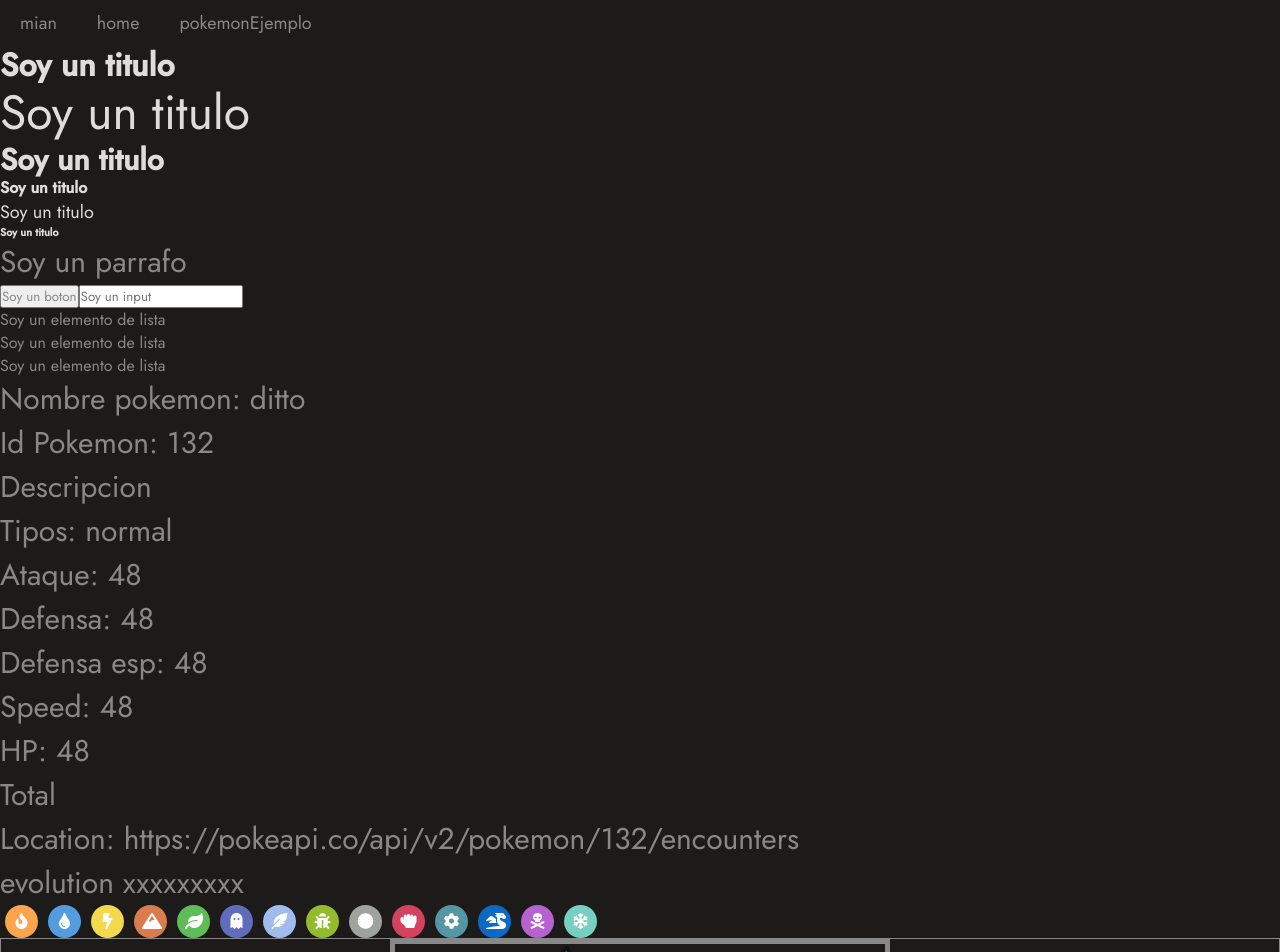
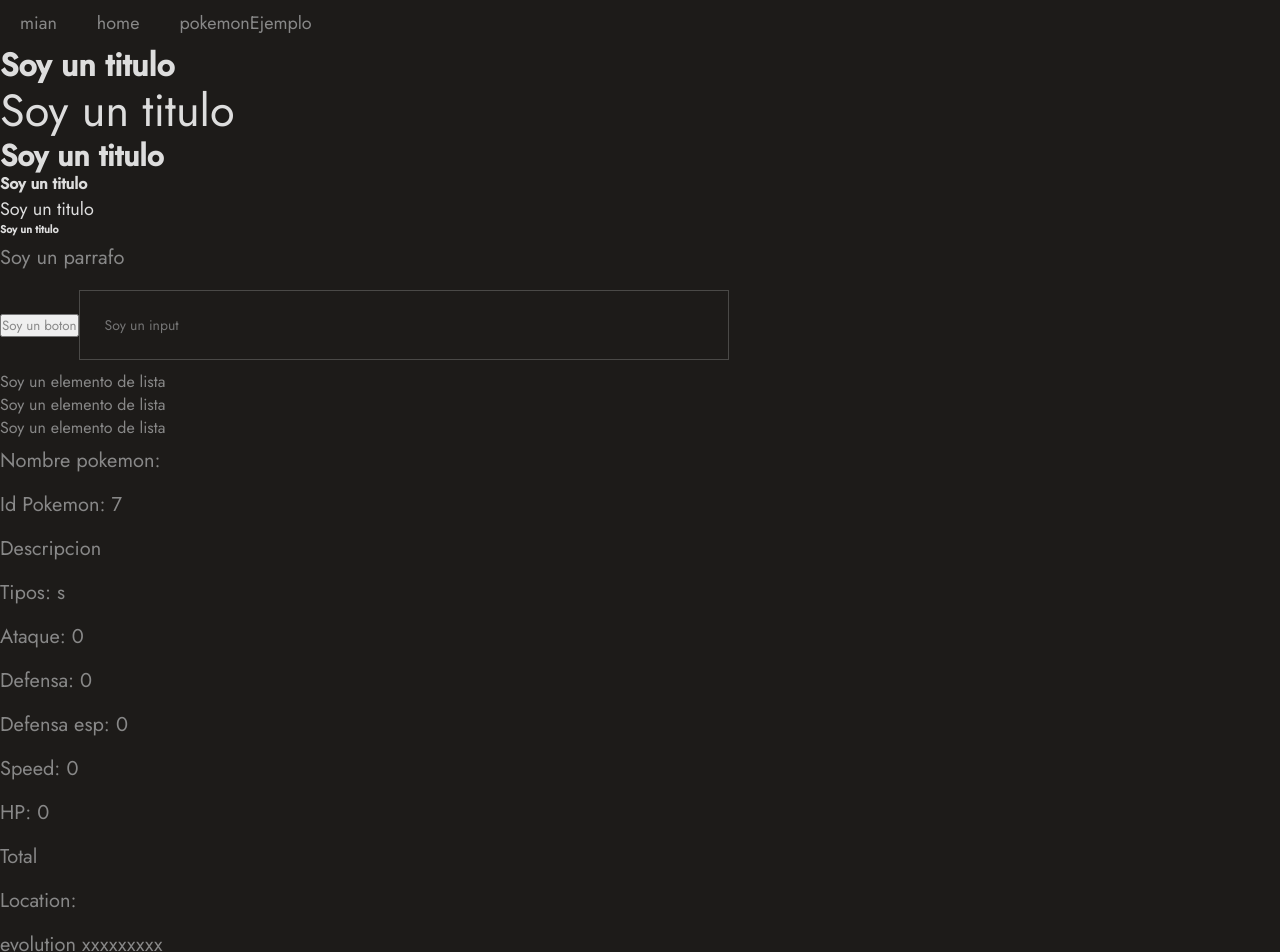
Before and after one commit to facu1995/PokeDev, a React (Create React App) app: page / in a window 1280 px wide. Shown: the top 952 px of the page. Built offline with nearby package versions, Linux system fonts and the light colour scheme.

Commit message:
Modifique diseño en cards y realice un formulario

```diff
--- a/src/components/initializerJSON/pokemonInitJSON.js
+++ b/src/components/initializerJSON/pokemonInitJSON.js
@@ -56,6 +56,46 @@ const pokemonInit={
                 "name": "",
                 "url": ""
             }
+        },
+        {
+            "base_stat": 0,
+            "effort": 0,
+            "stat": {
+                "name": "",
+                "url": ""
+            }
+        },
+        {
+            "base_stat": 0,
+            "effort": 0,
+            "stat": {
+                "name": "",
+                "url": ""
+            }
+        },
+        {
+            "base_stat": 0,
+            "effort": 0,
+            "stat": {
+                "name": "",
+                "url": ""
+            }
+        },
+        {
+            "base_stat": 0,
+            "effort": 0,
+            "stat": {
+                "name": "",
+                "url": ""
+            }
+        },
+        {
+            "base_stat": 0,
+            "effort": 0,
+            "stat": {
+                "name": "",
+                "url": ""
+            }
         }
     ],
     "types": [
--- a/src/components/presentational/CallDataExample.jsx
+++ b/src/components/presentational/CallDataExample.jsx
@@ -1,25 +1,26 @@
 import React from 'react'
-import dataPokemon from '../mocks/pokemonData'
+//import {pokemon from '../mocks/pokemonData'
 import '../../styles/components/pokeTypes.css'
 import pokeTypes from './visualData/pokeTypes';
+import UsePokemon from "../context/usePokemon";  /* Entrada de datos pokemon*/
 
 
 
 export const CallDataExample = () => {
-
+    const pokemon = UsePokemon();       //Le pasamos la funcion
     return (
         <div>
-            <p>Nombre pokemon: {dataPokemon.name}</p>
-            <p>Id Pokemon: {dataPokemon.id}</p>
+            <p>Nombre pokemon:  {pokemon.name}</p>
+            <p>Id Pokemon:  {pokemon.id}</p>
             <p>Descripcion</p>
-            <p>Tipos: {dataPokemon.types[0].type.name}</p>
-            <p>Ataque: {dataPokemon.stats[1].base_stat}</p>
-            <p>Defensa: {dataPokemon.stats[2].base_stat}</p>
-            <p>Defensa esp: {dataPokemon.stats[4].base_stat}</p>
-            <p>Speed: {dataPokemon.stats[5].base_stat}</p>
-            <p>HP: {dataPokemon.stats[0].base_stat}</p>
+            <p>Tipos:  {pokemon.types[0].type.name}</p>
+            <p>Ataque:  {pokemon.stats[1].base_stat}</p>
+            <p>Defensa:  {pokemon.stats[2].base_stat}</p>
+            <p>Defensa esp:  {pokemon.stats[4].base_stat}</p>
+            <p>Speed:  {pokemon.stats[5].base_stat}</p>
+            <p>HP:  {pokemon.stats[0].base_stat}</p>
             <p>Total</p>
-            <p>Location: {dataPokemon.location_area_encounters}</p>
+            <p>Location:  {pokemon.location_area_encounters}</p>
 
             <p>evolution xxxxxxxxx</p>
             <i class={pokeTypes.fire}></i>
--- /dev/null
+++ b/src/components/presentational/MyPokemonScreen/pruebaFormulario.jsx
@@ -0,0 +1,23 @@
+import React from 'react'
+import '../../../styles/components/MyFormulario.css'
+
+export const MyFormulario = () => {
+    return (
+        <section className = 'MyFormularioSection'>
+            <h5 className = 'GOLD'>CONTACT</h5>
+            <h2>Get In Touch </h2>
+            <p>If you have any suggestion, project or even you want to say “hello”, <br />
+            please fill out the form below and I will reply you shortly.</p>
+
+            <form id="form" class="topBefore">
+
+                <input class="nombre" id="name" type="text" placeholder="Name *"/>
+                <input class="email" id="email" type="text" placeholder="Email *" required/>
+                <input id="phone" type="text" placeholder="Phone "/>
+                <textarea id="message" type="text" placeholder="Message"></textarea>
+                <input id="submit" type="submit" value="SEND MESSAGE"/>
+
+            </form>
+        </section>
+    )
+}
--- a/src/components/presentational/PokemonAllScreen/CardPokemon.jsx
+++ b/src/components/presentational/PokemonAllScreen/CardPokemon.jsx
@@ -15,11 +15,19 @@ function CardPokemon({ id, name, url }) {
         setPokemon(dataJSON);
     }
     return (
-            <div className="CardPokemon">
-            <h5 className="CardPokemon__name">{name}</h5>
-            <img className="CardPokemon__img" src={imgSrc} alt="imagen"/>
-            <p>tipo:{pokemon.types[0].type.name}</p>
-            </div>
+
+                <div className="contenedor1">
+                  <div className="contenedor2">
+                    <div className="CardPokemon">
+                      <img className="CardPokemon__img" src={imgSrc} alt="imagen"/>
+                      <h5 class="GOLD">HI THERE! I'M </h5>
+                      <h3 className="CardPokemon__name"><span className = 'MyPokemonScreenHeader__blink'>[</span> {name} <span className = 'MyPokemonScreenHeader__blink'>]</span></h3>
+                      <p>Tipo: {pokemon.types[0].type.name}</p>
+                      </div>
+                  </div>
+                </div>
+
+
     )
 }
 
--- a/src/components/screens/MyPokemonScreen.jsx
+++ b/src/components/screens/MyPokemonScreen.jsx
@@ -3,6 +3,7 @@ import { MyPokemonScreenDetails } from '../presentational/MyPokemonScreen/MyPoke
 import { MyPokemonScreenExpEvoLoc } from '../presentational/MyPokemonScreen/MyPokemonScreenExpEvoLoc'
 import { MyPokemonScreenHeader } from '../presentational/MyPokemonScreen/MyPokemonScreenHeader'
 import { MyPokemonScreenStats } from '../presentational/MyPokemonScreen/MyPokemonScreenStats'
+import { MyFormulario } from '../presentational/MyPokemonScreen/pruebaFormulario'
 
 
 export const MyPokemonScreen = () => {
@@ -12,6 +13,7 @@ export const MyPokemonScreen = () => {
             <MyPokemonScreenDetails />
             <MyPokemonScreenStats />
             <MyPokemonScreenExpEvoLoc />
+            <MyFormulario />
         </>
     )
 }
--- a/src/components/screens/PokemonScreen.jsx
+++ b/src/components/screens/PokemonScreen.jsx
@@ -1,5 +1,6 @@
 import React, { useEffect, useState } from 'react';
 import { useParams } from 'react-router';
+import { CallDataExample } from '../presentational/CallDataExample';
 
 //components
 import StatBasePokemon from '../presentational/StatBasePokemon';
@@ -72,8 +73,8 @@ export const PokemonScreen = () => {
             <p>evolucionesNameArray{evoluciones.name}</p>
             <PokemonContext.Provider value={pokemon}>
                 <StatBasePokemon evoluciones={evoluciones} />
-                {/* <HeaderPokemon />
-            <AtaquesPokemon />
+                { <CallDataExample />
+            /*<AtaquesPokemon />
             <EnergiaPokemon /> */}
             </PokemonContext.Provider>
         </>
--- a/src/styles/base/base.css
+++ b/src/styles/base/base.css
@@ -37,7 +37,7 @@ h1, h2, h3, h4, h5, h6 {
 }
 
 h2{
-    font-size: 48px;
+    font-size: 45px;
     font-weight:400;
 }
 
@@ -57,7 +57,7 @@ h5{
 
 
 p{
-    font-size: 30px;
+    font-size: 20px;
     line-height: 44px;
     letter-spacing: 0;
     color: var(--gc);
--- a/src/styles/components/CardPokemon.css
+++ b/src/styles/components/CardPokemon.css
@@ -1,12 +1,45 @@
+*{
+    margin: 0;
+    padding: 0;
+    box-sizing: border-box;
+}
+
 .CardPokemon{
+    position: relative;
     display: flex;
     flex-direction: column;
     align-items: center;
+    padding: 20px;
 }
+
+.contenedor1{
+    display: flex;
+    justify-content: center;
+    align-items: center;
+    margin: 0 -10px;
+    height: 500px;
+    width: 370px;
+    border: 1px solid rgba(255,255,255,.2);
+}
+.contenedor2{
+    position: absolute;
+    height: 470px;
+    width: 400px;
+    border: 1px solid rgba(255,255,255,.2);
+}
+
 .CardPokemon__img{
     height:300px;
     width:300px;
+    margin: 0 0 10px
 }
+
 .CardPokemon__name{
+    margin: 5px 0 5px;
     text-transform: uppercase;
 }
+
+.MyPokemonScreenHeader__blink{
+    color: var(--grc);
+    animation: blink 2.5s linear infinite;
+}
--- /dev/null
+++ b/src/styles/components/MyFormulario.css
@@ -0,0 +1,80 @@
+.MyFormularioSection{
+    border: 1px solid red;
+}
+
+h2{
+
+}
+
+  #form {
+    position: relative;
+    left: 0;
+    width: 550px;
+    margin: 50px auto 100px 15px;
+  }
+
+  input {
+    font-size: 0.875em;
+    width: 650px;
+    height: 70px;
+    padding: 0px 25px 0px 25px;
+    margin: 10px 20px 10px 0;
+
+    background: transparent;
+    outline: none;
+
+
+    border: 1px solid rgba(255,255,255,.2);
+
+    transition: all 0.3s ease-in-out;
+  }
+
+  input:hover {
+    border: solid 1px #b3aca7;
+  }
+
+
+
+  textarea {
+    width: 650px;
+    max-width: 670px;
+    height: 200px;
+    max-height: 260px;
+    padding: 25px;
+    margin: 10px 0 30px 0;
+    background: transparent;
+    outline: none;
+
+    color: #726659;
+
+    font-size: 0.875em;
+
+    border: 1px solid rgba(255,255,255,.2);
+
+    transition: .3s;
+
+  }
+
+  textarea:hover {
+    border: solid 1px #b3aca7;
+
+  }
+
+  #submit {
+    width: 650px;
+    padding: 0;
+    margin: -5px 0px 0px 0px;
+    background: transparent;
+    font-size: 0.875em;
+    border: 2px solid rgba(255,255,255,.2);
+    color: var(--wc);
+    outline:none;
+    cursor: pointer;
+
+
+  }
+
+  #submit:hover {
+    border: solid 1px var(--dc);
+    color: var(--dc);
+  }
```
